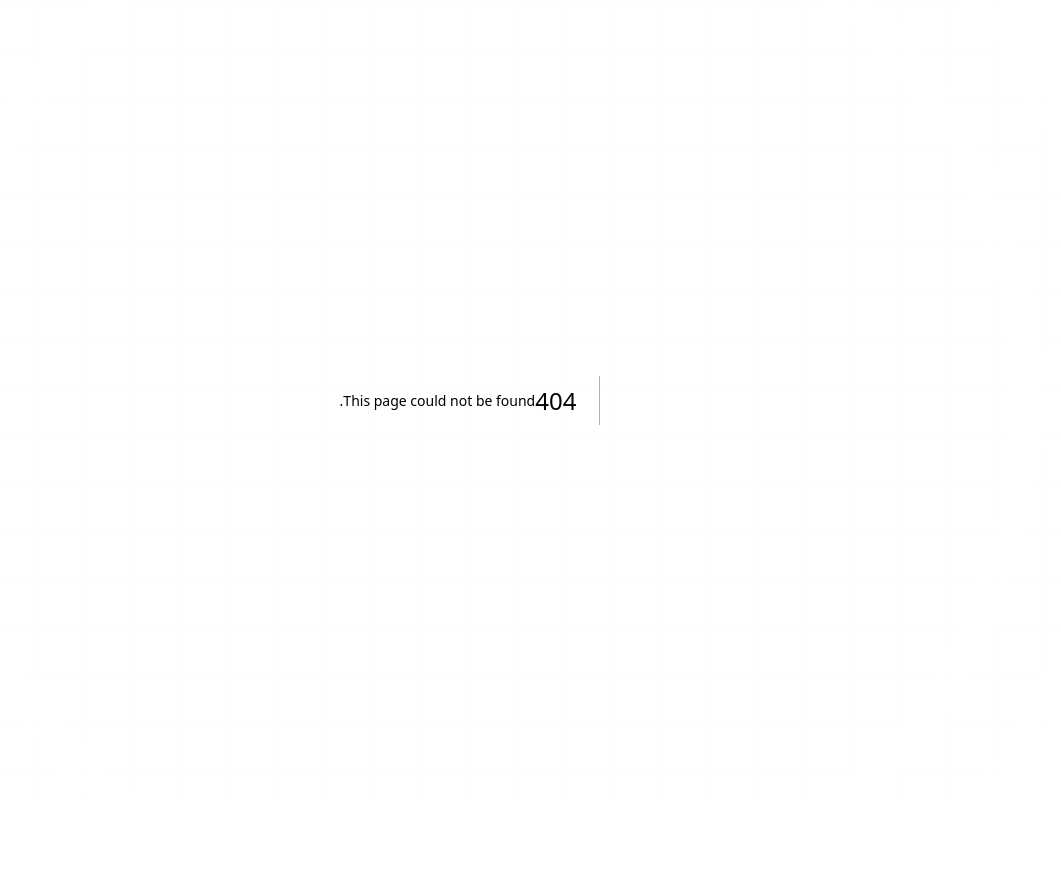
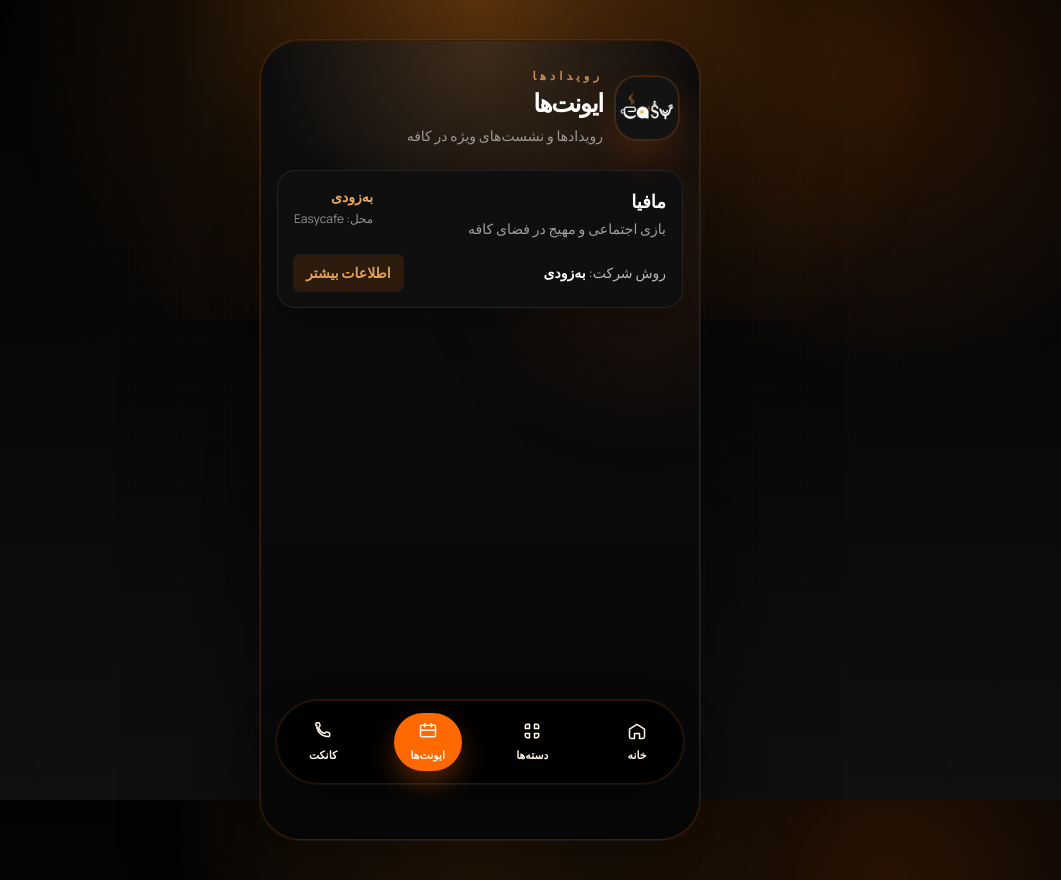
Before and after one commit to sorenammd/Easycafe-menu, a Next.js app: page /events in a window 1280 px wide. Before the commit this address had no page. Shown: the whole page, without its empty margins (160-1221 px from the left). Before the commit the page ends 800 px from the top, so only its background shows below. Built offline with nearby package versions, Linux system fonts and the light colour scheme.

Commit message:
Implement BottomNav component and Events page; enhance navigation with smooth scrolling and update Categories layout

```diff
--- /dev/null
+++ b/app/events/page.tsx
@@ -0,0 +1,67 @@
+import BottomNav from "@/components/BottomNav";
+import { brand } from "@/components/easycafe-data";
+import Image from "next/image";
+
+export default function EventsPage() {
+    const events = [
+        {
+            id: "mafia",
+            title: "مافیا",
+            blurb: "بازی اجتماعی و مهیج در فضای کافه",
+            date: "به‌زودی",
+            howTo: "به‌زودی",
+        },
+    ];
+
+    return (
+        <main className="relative isolate min-h-screen overflow-hidden px-4 py-6 sm:px-6 sm:py-10">
+            <div className="pointer-events-none absolute inset-x-0 top-0 h-80 bg-[radial-gradient(circle_at_top,_rgba(255,140,33,0.2),_transparent_68%)]" />
+            <div className="pointer-events-none absolute left-1/2 top-16 h-80 w-80 -translate-x-1/2 rounded-full bg-orange-500/12 blur-3xl" />
+
+            <section className="relative mx-auto flex min-h-[100vh] w-full max-w-[440px] flex-col overflow-hidden rounded-[40px] border border-orange-500/20 bg-[linear-gradient(180deg,rgba(14,14,14,0.98)_0%,rgba(7,7,7,0.99)_100%)] p-4 shadow-[0_40px_120px_rgba(0,0,0,0.6)] ring-1 ring-white/6">
+                <div className="pointer-events-none absolute inset-x-0 top-0 h-52 bg-[radial-gradient(circle_at_top,_rgba(255,166,77,0.2),_transparent_70%)]" />
+                <div className="pointer-events-none absolute -right-14 top-24 h-56 w-56 rounded-full bg-orange-500/10 blur-3xl" />
+
+                <div className="relative flex flex-1 flex-col gap-6 pb-28">
+                    <header className="flex items-center gap-3 px-1 pt-3">
+                        <div className="relative h-16 w-16 shrink-0 overflow-hidden rounded-[22px] border border-orange-500/24 bg-[#131313] shadow-[0_18px_36px_rgba(255,106,0,0.16)] ring-1 ring-white/6">
+                            <Image src="/logo.png" alt="لوگوی Easycafe" fill priority sizes="64px" className="object-cover" />
+                        </div>
+                        <div className="leading-tight">
+                            <p className="text-[0.72rem] font-semibold uppercase tracking-[0.35em] text-orange-300/72">
+                                رویدادها
+                            </p>
+                            <h1 className="mt-1 text-[1.55rem] font-extrabold tracking-tighter text-white">
+                                ایونت‌ها
+                            </h1>
+                            <p className="mt-2 text-sm text-white/54">رویدادها و نشست‌های ویژه در کافه</p>
+                        </div>
+                    </header>
+
+                    <div className="grid gap-4">
+                        {events.map((ev) => (
+                            <article key={ev.id} className="rounded-[18px] border border-white/8 bg-[#0f0f0f] p-4 shadow-[0_18px_36px_rgba(0,0,0,0.24)]">
+                                <div className="flex items-start justify-between gap-3">
+                                    <div>
+                                        <h3 className="text-lg font-bold text-white">{ev.title}</h3>
+                                        <p className="mt-1 text-sm text-white/60">{ev.blurb}</p>
+                                    </div>
+                                    <div className="min-w-[64px] text-right">
+                                        <p className="text-sm font-semibold text-orange-300/90">{ev.date}</p>
+                                        <p className="mt-1 text-xs text-white/54">محل: {brand.name}</p>
+                                    </div>
+                                </div>
+                                <div className="mt-4 flex items-center justify-between gap-3">
+                                    <p className="text-sm text-white/70">روش شرکت: <span className="font-semibold text-white">{ev.howTo}</span></p>
+                                    <button disabled className="rounded-md bg-orange-500/12 px-3 py-2 text-sm font-semibold text-orange-300/84 ring-1 ring-white/6">اطلاعات بیشتر</button>
+                                </div>
+                            </article>
+                        ))}
+                    </div>
+                </div>
+
+                <BottomNav />
+            </section>
+        </main>
+    );
+}
--- a/components/BottomNav.tsx
+++ b/components/BottomNav.tsx
@@ -1,7 +1,8 @@
 "use client";
 
 import Link from "next/link";
-import { usePathname } from "next/navigation";
+import { usePathname, useRouter } from "next/navigation";
+import { useEffect, useState } from "react";
 
 const NAV_ITEMS = [
   {
@@ -29,14 +30,14 @@ const NAV_ITEMS = [
     ),
   },
   {
-    href: "/#menu",
-    label: "آیتم‌ها",
-    route: "/",
+    href: "/events",
+    label: "ایونت‌ها",
+    route: "/events",
     icon: (
       <path
         strokeLinecap="round"
         strokeLinejoin="round"
-        d="M7 5h10M7 12h10M7 19h10M4 5h.01M4 12h.01M4 19h.01"
+        d="M8 7V3M16 7V3M3 11h18M5 19h14a2 2 0 0 0 2-2V7a2 2 0 0 0-2-2H5a2 2 0 0 0-2 2v10a2 2 0 0 0 2 2z"
       />
     ),
   },
@@ -54,22 +55,65 @@ const NAV_ITEMS = [
   },
 ] as const;
 
-export default function BottomNav() {
-  const pathname = usePathname();
+function AnchorLink({ item, itemHash, rawHashPart, isActive, setHash }: any) {
+  const router = useRouter();
+
+  const handleClick = async (e: any) => {
+    if (!itemHash) return;
+    e.preventDefault();
+    const targetPath = item.route ?? "/";
+    const target = `${targetPath}${itemHash}`;
+
+    if (typeof window !== "undefined") {
+      if (window.location.pathname === targetPath && window.location.hash === itemHash) {
+        const el = rawHashPart ? document.getElementById(rawHashPart) : null;
+        if (el) el.scrollIntoView({ behavior: "smooth" });
+        return;
+      }
+    }
+
+    await router.push(target);
+
+    if (typeof window !== "undefined") {
+      try {
+        setHash(window.location.hash);
+      } catch (_) {}
+      const el = rawHashPart ? document.getElementById(rawHashPart) : null;
+      if (el) el.scrollIntoView({ behavior: "smooth" });
+    }
+  };
+
+  const homeClick = async (e: any) => {
+    e.preventDefault();
+    const targetPath = item.route ?? "/";
+
+    if (typeof window !== "undefined") {
+      if (window.location.pathname === targetPath && window.location.hash) {
+        try {
+          window.history.replaceState(null, "", targetPath);
+        } catch {}
+        try {
+          setHash("");
+        } catch {}
+        window.scrollTo({ top: 0, behavior: "smooth" });
+        return;
+      }
+    }
+
+    await router.push(targetPath);
+    if (typeof window !== "undefined") {
+      try {
+        setHash(window.location.hash);
+      } catch {}
+    }
+  };
 
   return (
-    <nav
-      aria-label="Primary"
-      className="fixed bottom-4 left-1/2 z-30 w-[calc(100%-2rem)] max-w-[408px] -translate-x-1/2"
-    >
-      <div className="mx-auto flex items-center justify-between rounded-full border border-orange-500/18 bg-black/80 px-3 py-3 shadow-[0_24px_48px_rgba(0,0,0,0.4)] ring-1 ring-white/6 backdrop-blur-md">
-        {NAV_ITEMS.map((item) => (
     <Link
-            key={item.href}
       href={item.href}
       aria-label={item.label}
-            className={`flex min-w-[68px] flex-col items-center gap-1.5 rounded-full px-3 py-2 text-center transition-colors ${pathname === item.route
-              && pathname === item.href
+      onClick={item.href.includes("#") ? handleClick : item.href === "/" ? homeClick : undefined}
+      className={`flex min-w-[68px] flex-col items-center gap-1.5 rounded-full px-3 py-2 text-center transition-colors ${isActive
         ? "bg-orange-500 text-white shadow-[0_12px_24px_rgba(255,106,0,0.3)]"
         : "text-white/72 hover:text-white"
       }`}
@@ -86,7 +130,52 @@ export default function BottomNav() {
       </svg>
       <span className="text-[0.68rem] font-semibold">{item.label}</span>
     </Link>
-        ))}
+  );
+}
+
+export default function BottomNav() {
+  const pathname = usePathname();
+  const [hash, setHash] = useState(
+    typeof window !== "undefined" ? window.location.hash : ""
+  );
+
+  useEffect(() => {
+    const onHashChange = () => setHash(window.location.hash);
+    window.addEventListener("hashchange", onHashChange);
+    return () => window.removeEventListener("hashchange", onHashChange);
+  }, []);
+
+  // Keep hash state in sync after client-side navigation (router.push)
+  useEffect(() => {
+    if (typeof window !== "undefined") setHash(window.location.hash);
+  }, [pathname]);
+
+  return (
+    <nav
+      aria-label="Primary"
+      className="fixed bottom-4 left-1/2 z-30 w-[calc(100%-2rem)] max-w-[408px] -translate-x-1/2"
+    >
+      <div className="mx-auto flex items-center justify-between rounded-full border border-orange-500/18 bg-black/80 px-3 py-3 shadow-[0_24px_48px_rgba(0,0,0,0.4)] ring-1 ring-white/6 backdrop-blur-md">
+        {NAV_ITEMS.map((item) => {
+          const rawHashPart = item.href.includes("#") ? item.href.split("#").pop() : null;
+          const itemHash = rawHashPart ? `#${rawHashPart}` : null;
+          const currentHash = typeof window !== "undefined" ? window.location.hash : hash;
+          const isActive = itemHash
+            ? pathname === item.route && (currentHash === itemHash || (currentHash && currentHash.endsWith(itemHash)))
+            : pathname === item.route && !currentHash;
+
+          return (
+            <AnchorLink
+              key={item.href}
+              item={item}
+              itemHash={itemHash}
+              rawHashPart={rawHashPart}
+              isActive={isActive}
+              setHash={setHash}
+            />
+          );
+        })}
+
       </div>
     </nav>
   );
--- a/components/Categories.tsx
+++ b/components/Categories.tsx
@@ -65,7 +65,7 @@ export default function Categories() {
                   }}
                 />
               </span>
-              <span style={{ whiteSpace: "nowrap" }} className="mt-5 text-[0.75rem]  font-bold leading-4 tracking-[-0.03em] text-white/92">
+              <span style={{ whiteSpace: "nowrap" }} className="mt-5 min-h-6 flex items-center justify-center text-[0.75rem]  font-bold leading-4 tracking-[-0.03em] text-white/92">
                 {section.title}
               </span>
             </a>
```
Also changed, not shown: public/category/smoothie.png. Lines whose indentation alone changed are shown as unchanged.
